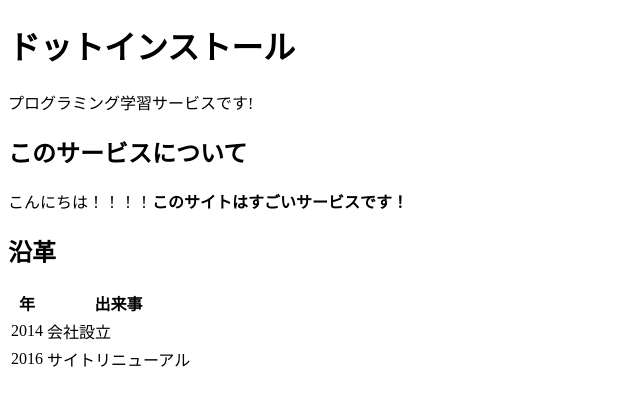
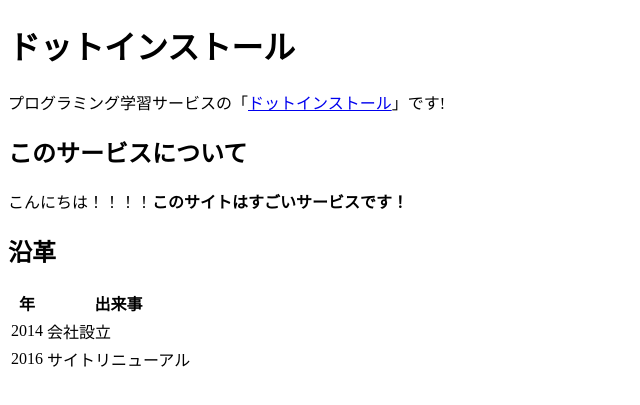
Before and after one commit to ma2ok/html_grammar, a plain HTML site: page index.html in a window 1280 px wide. Shown: the part 61-466 px from the top of the page, without its empty margins (0-640 px from the left). Drawn offline with Linux system fonts and the light colour scheme.

Commit message:
外部サイトに飛ぶのと新規ファイル作成

```diff
--- a/index.html
+++ b/index.html
@@ -10,7 +10,7 @@
   <img src="img/logo.png" width="300" height="50" alt="ドットインストールのロゴです">
 
   <h1>ドットインストール</h1>
-  <p>プログラミング学習サービスです!</p>
+  <p>プログラミング学習サービスの「<a href="https://dotinstall.com" target="blank">ドットインストール</a>」です!</p>
 
   <h2>このサービスについて</h2>
   <p>こんにちは！！！！<strong>このサイトはすごいサービスです！</strong></p>
```
